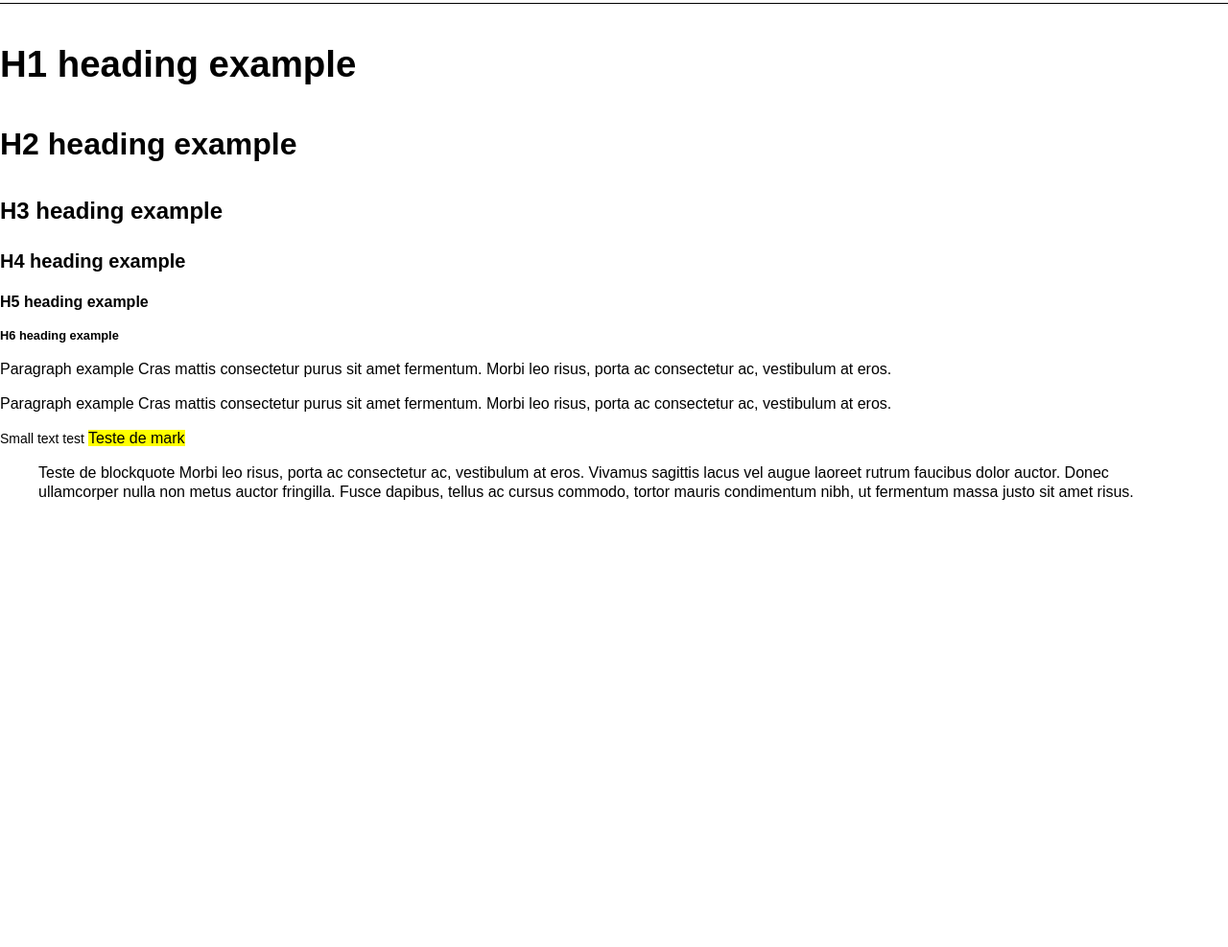
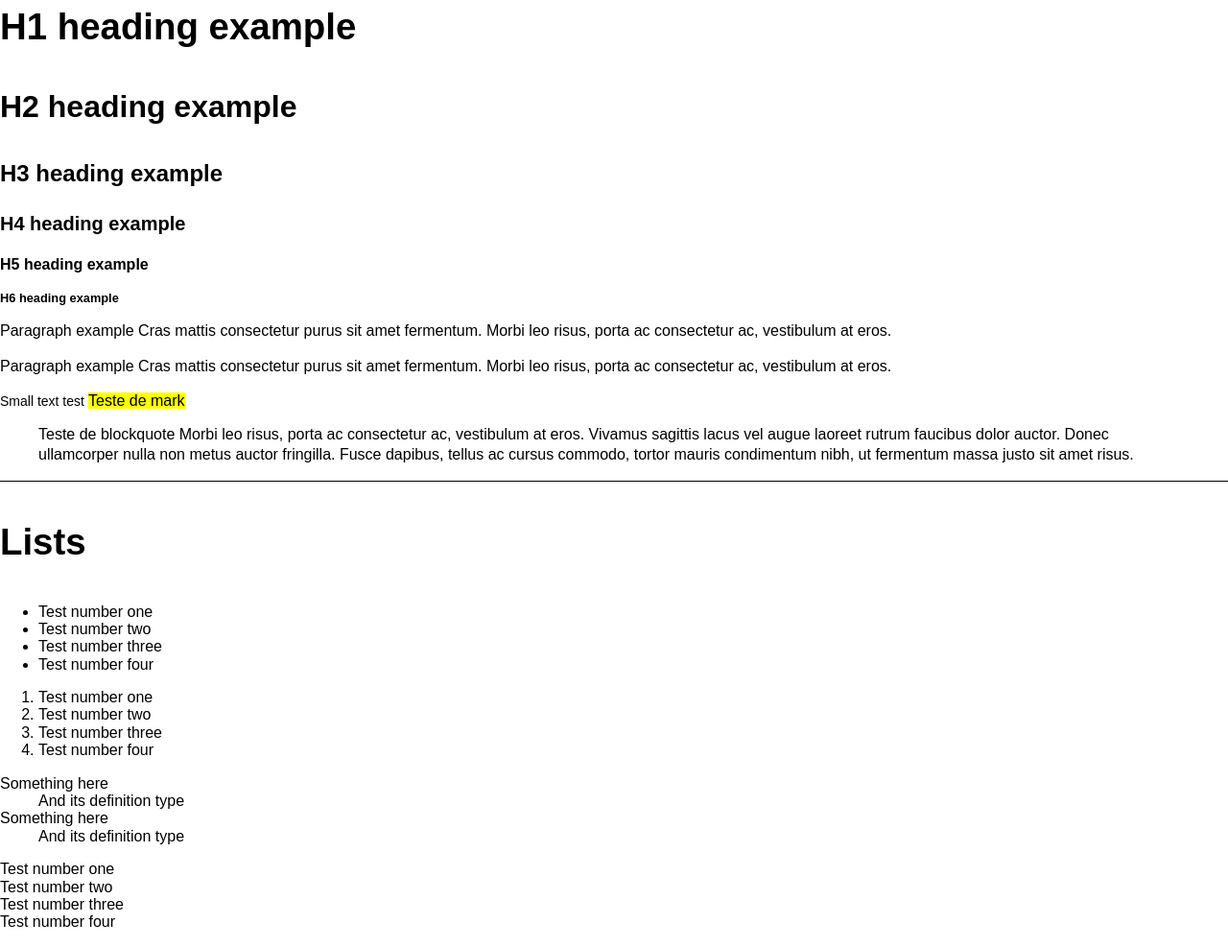
Before and after one commit to do-morph/morph, a website: page index.html in a window 1280 px wide. Shown: the part 124-1111 px from the top of the page at 96% size. Before the commit the page ends 800 px from the top, so only its background shows below. Drawn offline with Linux system fonts and the light colour scheme.

Commit message:
Create the lists style

```diff
--- a/index.html
+++ b/index.html
@@ -9,8 +9,6 @@
 <body id="home">
 
 	<h1>Typography</h1>
-
-	<hr>
 
 	<h1>H1 heading example</h1>
 	<h2>H2 heading example</h2>
@@ -28,5 +26,39 @@
 
 	<blockquote>Teste de blockquote Morbi leo risus, porta ac consectetur ac, vestibulum at eros. Vivamus sagittis lacus vel augue laoreet rutrum faucibus dolor auctor. Donec ullamcorper nulla non metus auctor fringilla. Fusce dapibus, tellus ac cursus commodo, tortor mauris condimentum nibh, ut fermentum massa justo sit amet risus.</blockquote>
 
+
+	<hr>
+
+
+	<h1>Lists</h1>
+
+	<ul>
+		<li>Test number one</li>
+		<li>Test number two</li>
+		<li>Test number three</li>
+		<li>Test number four</li>
+	</ul>
+
+	<ol>
+		<li>Test number one</li>
+		<li>Test number two</li>
+		<li>Test number three</li>
+		<li>Test number four</li>
+	</ol>
+
+	<dl>
+		<dt>Something here</dt>
+		<dd>And its definition type</dd>
+		<dt>Something here</dt>
+		<dd>And its definition type</dd>
+	</dl>
+
+	<ul class="list--clear">
+		<li>Test number one</li>
+		<li>Test number two</li>
+		<li>Test number three</li>
+		<li>Test number four</li>
+	</ul>
+
 </body>
 </html>
--- a/modules/courtesy.css
+++ b/modules/courtesy.css
@@ -1,2 +1,3 @@
 @import './zero/zero.css';
 @import './typography/typography.css';
+@import './lists/lists.css';
--- /dev/null
+++ b/modules/lists/lists.css
@@ -0,0 +1,14 @@
+/**
+ * LISTS
+ * Styles to tame lists
+ *
+ * Estimated compiled size: 44B
+ */
+
+/**
+ * Reset list styling
+ */
+.list--clear {
+	list-style: none;
+	padding-left: 0;
+}
```
Also changed, not shown: build/courtesy.css, build/lists/lists.css (added).
